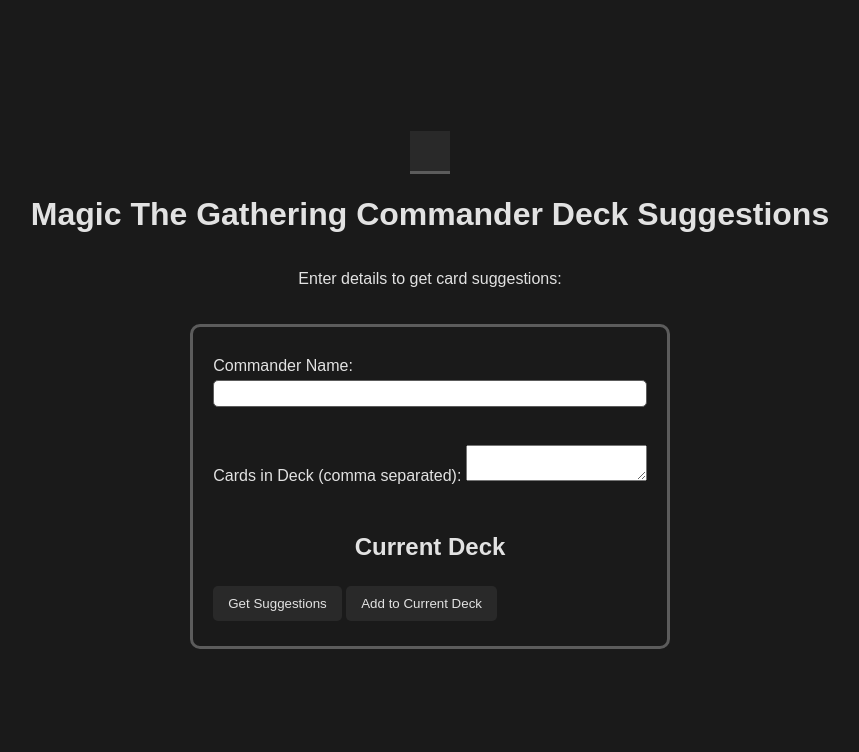
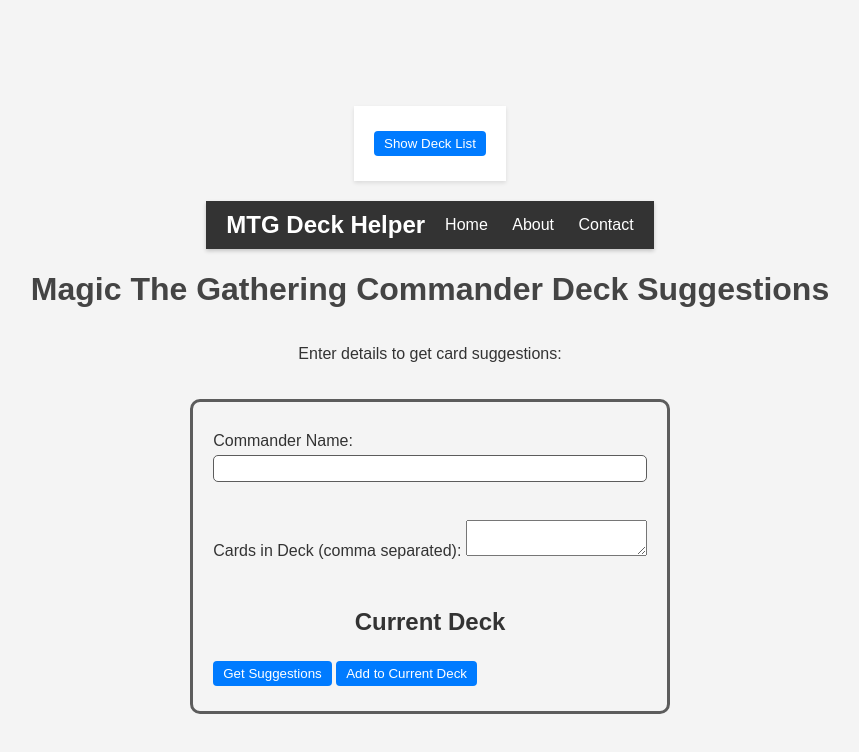
Before and after one commit to ThorbenWoelk/mtg-deck-builder, a SvelteKit app: page / in a window 1280 px wide. Shown: the top 752 px of the page, without its empty margins (210-1069 px from the left). Built offline with nearby package versions, Linux system fonts and the light colour scheme.

Commit message:
A slightly less pretty working example with a little more features

```diff
--- a/src/app.css
+++ b/src/app.css
@@ -121,3 +121,65 @@
     box-sizing: border-box;
     margin-top: 5px;
 }
+
+body {
+    font-family: 'Arial', sans-serif;
+    background-color: #f4f4f4;
+    margin: 0;
+    padding: 20px;
+    color: #333;
+}
+
+h1 {
+    color: #444;
+}
+
+.deck-list-widget {
+    background-color: #fff;
+    padding: 20px;
+    margin-bottom: 20px;
+    box-shadow: 0 2px 4px rgba(0, 0, 0, 0.1);
+}
+
+button {
+    padding: 5px 10px;
+    background-color: #007bff;
+    color: #fff;
+    border: none;
+    border-radius: 4px;
+    cursor: pointer;
+    transition: background-color 0.2s;
+}
+
+button:hover {
+    background-color: #0056b3;
+}
+
+.navbar {
+    background-color: #333;
+    color: #fff;
+    padding: 10px 20px;
+    box-shadow: 0 2px 4px rgba(0, 0, 0, 0.2);
+}
+
+.navbar-content {
+    display: flex;
+    justify-content: space-between;
+    align-items: center;
+}
+
+.navbar-title {
+    font-size: 1.5em;
+    font-weight: bold;
+}
+
+.navbar-links a {
+    margin-left: 20px;
+    color: #fff;
+    text-decoration: none;
+    transition: color 0.2s;
+}
+
+.navbar-links a:hover {
+    color: #007bff;
+}
--- a/src/routes/+page.svelte
+++ b/src/routes/+page.svelte
@@ -7,12 +7,20 @@
     let suggestedCards: Record<string, string | number | number>[] = [];
 
     let currentDeck: string[] = [];
+let showDeckList: boolean = false;
+
 
     function addToDeck() {
-        if (commanderName.trim()) {
-            currentDeck = [...currentDeck, commanderName];
-            commanderName = '';
+        if (cardsInDeck.trim()) {
+            currentDeck = [...currentDeck, ...cardsInDeck.split(',').map(card => card.trim())];
+            cardsInDeck = '';
         }
+    }
+
+
+function addSuggestedCardToDeck(card: string) {
+    currentDeck = [...currentDeck, card];
+    suggestedCards = suggestedCards.filter(suggested => suggested !== card);
 }
 
 function removeFromDeck(cardName: string) {
@@ -27,7 +35,7 @@
     try {
         const response: SuggestionResponse = await suggestCard({
             commander_name: commanderName,
-                cards_in_deck: cardsInDeck.split(',').map(card => card.trim())
+            cards_in_deck: [...cardsInDeck.split(',').map(card => card.trim()), ...currentDeck]
         });
         suggestedCards = response.suggestedCards;
         error = null;
@@ -36,8 +44,32 @@
     }
 }
 </script>
+<div class="deck-list-widget">
+    <button on:click={() => showDeckList = !showDeckList}>
+        {#if showDeckList}Hide Deck List{:else}Show Deck List{/if}
+    </button>
+    {#if showDeckList}
+    <ul>
+        {#each currentDeck as card}
+            <li>{card}</li>
+        {/each}
+    </ul>
+    {/if}
+</div>
 
-<header></header>
+
+
+<nav class="navbar">
+    <div class="navbar-content">
+        <div class="navbar-title">MTG Deck Helper</div>
+        <div class="navbar-links">
+            <a href="#">Home</a>
+            <a href="#">About</a>
+            <a href="#">Contact</a>
+        </div>
+    </div>
+</nav>
+
 <h1>Magic The Gathering Commander Deck Suggestions</h1>
 
 <p>Enter details to get card suggestions:</p>
```
Lines whose indentation alone changed are shown as unchanged.
